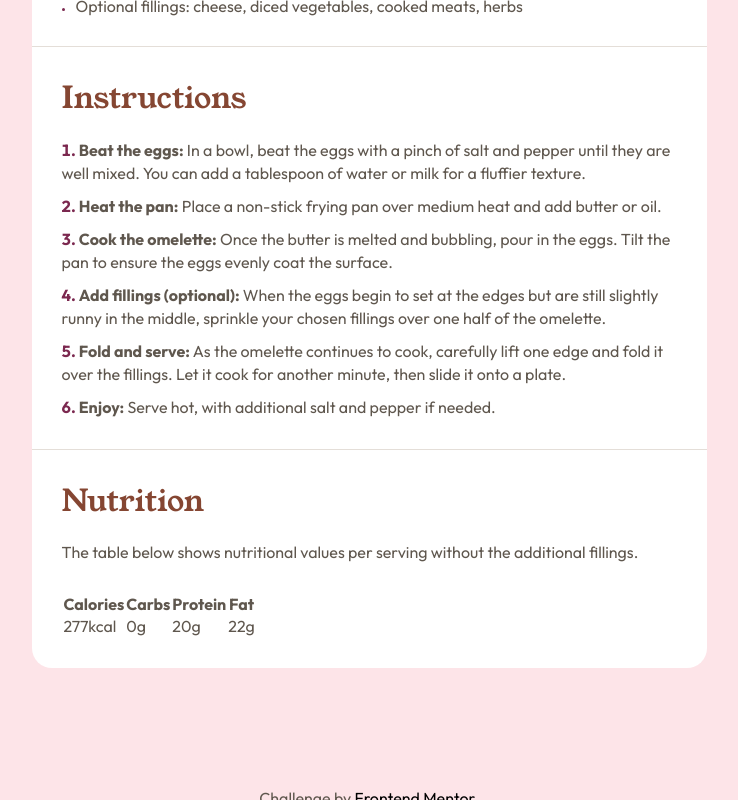
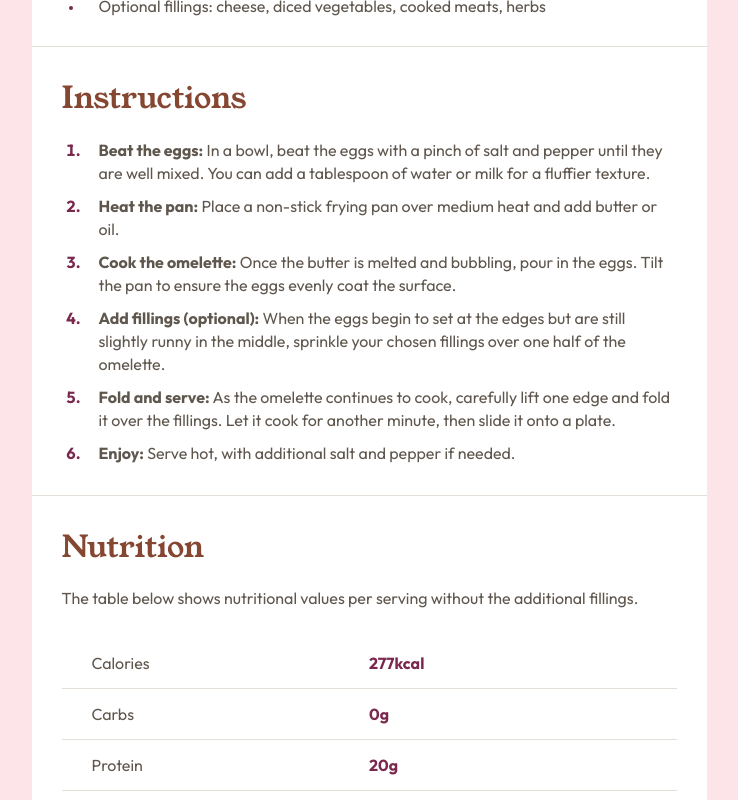
Before and after one commit to ryaansouza/challenge-recipe-page, a plain HTML site: page index.html in a window 1280 px wide. Shown: the part 1000-1800 px from the top of the page, without its empty margins (271-1009 px from the left). Drawn offline with Linux system fonts and the light colour scheme.

Commit message:
correções e finalização

```diff
--- a/index.html
+++ b/index.html
@@ -62,22 +62,23 @@
             <p>The table below shows nutritional values per serving without the additional fillings.</p>
 
             <table class="table">
-                <thead>
                 <tr>
                     <th>Calories</th>
+                    <td>277kcal</td>
+                </tr>
+
+                <tr>
                     <th>Carbs</th>
+                    <td>0g</td>
+                </tr>
+                <tr>
                     <th>Protein</th>
+                    <td>20g</td>
+                </tr>
+                <tr class="no-border">
                     <th>Fat</th>
-                    </tr>
-                </thead>
-                <tbody>
-                    <tr>
-                        <td>277kcal</td>
-                        <td>0g</td>
-                        <td>20g</td>
                     <td>22g</td>
                 </tr>
-                </tbody>
             </table>
         </section>
     </main>
--- a/src/css/responsive.css
+++ b/src/css/responsive.css
@@ -6,29 +6,32 @@ body {
     background-color: #fde4e8
 }
 
+h2 {
+    font-family: "Young Serif", serif;
+    font-weight: 400;
+    font-size: 30px;
+}
+
 ul, ol {
     display: flex;
     flex-direction: column;
-    list-style-position: inside;
+    padding-left: 22px;
+    gap: 10px;
+}
+
+li {
+    padding-left: 15px;
+}
+
+ul li::marker {
+    color: #7b284f;
+    font-size: 13px;
 }
 
 hr {
     border: 0;
     border-top: 1px solid hsl(30, 18%, 87%);
 }
-
-h2 {
-    font-family: "Young Serif", serif;
-    font-weight: 400;
-    font-size: 30px;
-}
-
-ul li::marker {
-    color: #7b284f;
-    font-size: 10px;
-}
-
-
 
 .main {
     background-color: #ffffff;
@@ -49,10 +52,7 @@ ul li::marker {
     line-height: 35px;
     color: #000000;
     font-size: 36px;
-}
-
-.main .introdution .introdution-text {
-    margin-top: 25px;
+    margin-bottom: 25px;
 }
 
 .main .introdution .preparation-time {
@@ -63,19 +63,11 @@ ul li::marker {
 
 .main .introdution .preparation-time h3 {
     color: hsl(332, 51%, 32%);
-}
-
-.main .introdution .preparation-time ul {
-    gap: 10px;
-    margin-top: 15px;
+    margin-bottom: 15px;
 }
 
 .main .introdution .preparation-time li span {
     font-weight: 700;
-}
-
-.main .ingredients-section {
-    padding: 30px;
 }
 
 
@@ -84,15 +76,13 @@ ul li::marker {
     color:  #854632;
     margin-bottom: 20px;
 }
-.main section ul, .main section ol {
-    gap: 10px;
+
+.main section {
+    padding: 30px;
 }
 
 
 
-.main .instructions-section {
-    padding: 30px;
-}
 .main .instructions-section ol li::marker {
     color: #7b284f;
     font-weight: 700;
@@ -106,21 +96,29 @@ ul li::marker {
     font-weight: 700;
 }
 
-.main .nutrition-section {
-    padding: 30px;
+.main .nutrition-section .table {
+    margin-top: 30px;
+    width: 100%;
+    border-collapse: collapse;
+    text-align: left;
+    line-height: 50px;
 }
 
-.main .nutrition-section .table {
-    margin-top: 30px;
+.main .nutrition-section .table th {
+    font-weight: 400;
+    border-bottom: 1px solid hsl(30, 18%, 87%);
+    width: 50%;
+    padding-left: 30px;
 }
 
-.main .nutrition .table thead th {
-    font-weight: 500;
+.main .nutrition-section .table td {
+    color: #7b284f;
+    font-weight: 700;
+    border-bottom: 1px solid hsl(30, 18%, 87%);
 }
 
-.main .nutrition .table tbody td {
-    color: #7b284f;
-    font-weight: 700;
+.main .nutrition-section .table .no-border td, .main .nutrition-section .table .no-border th{
+    border-bottom: none;
 }
 
 .footer .attribution {
```
Also changed, not shown: 2 other files. Lines whose indentation alone changed are shown as unchanged.
